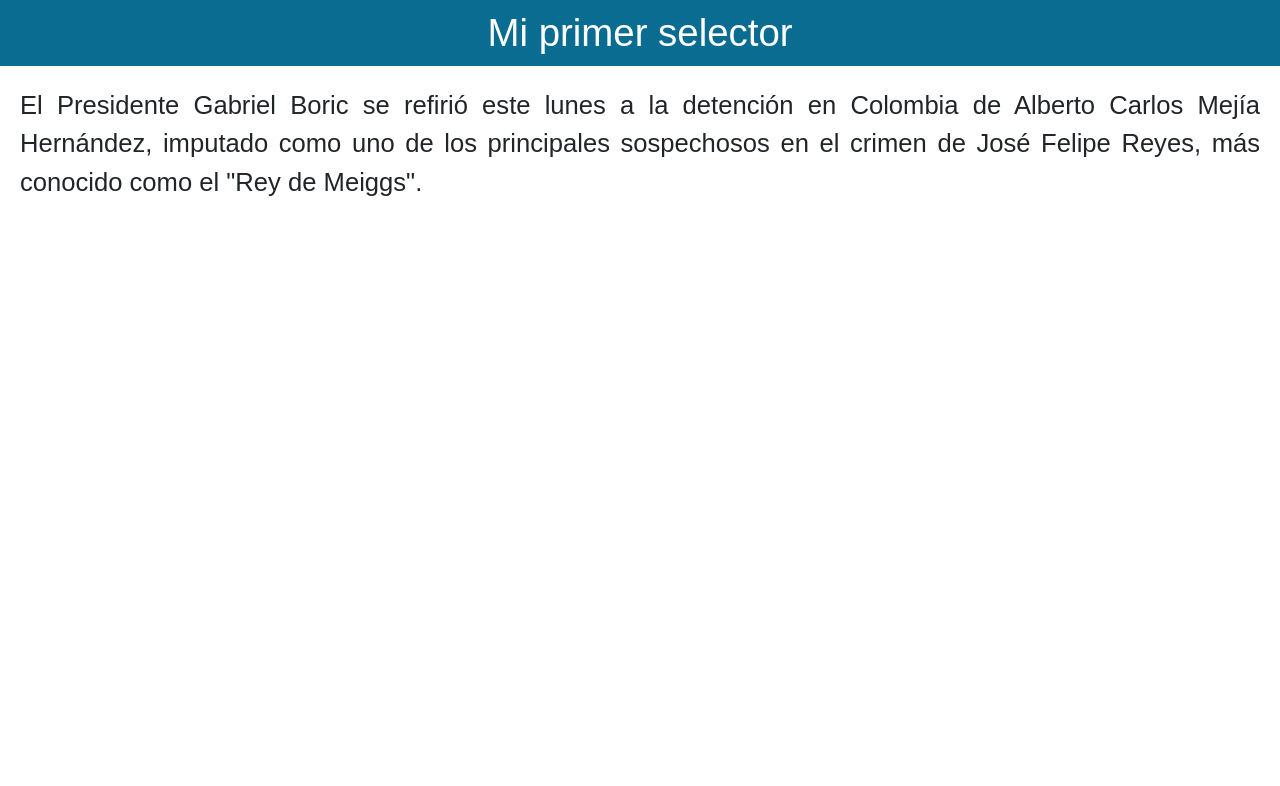
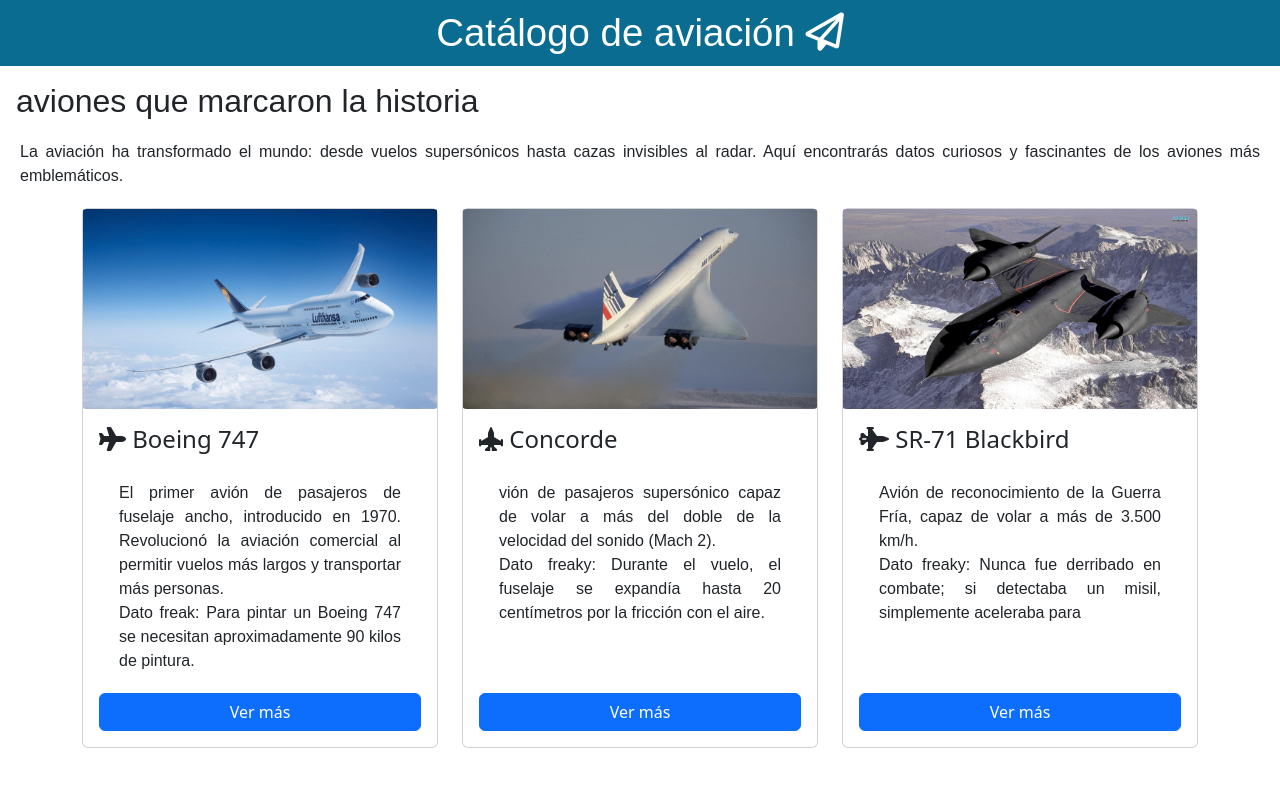
Before and after one commit to Jeahgh/DWM-Unidad-1, a plain HTML site: page Semana-3/Selector.html in a window 1280 px wide. Drawn offline with nearby package versions, Linux system fonts and the light colour scheme.

Commit message:
Commit Cards + FA Sem-2

```diff
--- a/Semana-3/Selector.html
+++ b/Semana-3/Selector.html
@@ -9,12 +9,69 @@
 <body>
 
 
-    <h1 id="titulo">Mi primer selector</h1>
-    <p>
-        El Presidente Gabriel Boric se refirió este lunes a la
-        detención en Colombia de Alberto Carlos Mejía Hernández, imputado como uno de los principales sospechosos
-        en el crimen de José Felipe Reyes, más conocido como el "Rey de Meiggs".
+
+    <h1 id="titulo">
+        Catálogo de aviación
+        <i class="fa-regular fa-paper-plane"></i>
+    </h1>
+    <h2 class="m-3">aviones que marcaron la historia</h2>
+
+
+    <p class="fs-6">
+        La aviación ha transformado el mundo: desde vuelos supersónicos hasta cazas
+        invisibles al radar. Aquí encontrarás datos curiosos y fascinantes de los aviones más emblemáticos.
     </p>
+
+    <div class="container">
+        <div class="row">
+            <div class="col-12 col-sm-6 col-md-4 mb-4">
+                <div class="card h-100">
+                    <img src="7871.jpg" alt="Foto" class="card-img-top img-fluid" style="border-radius: 1%;">
+                    <div class="card-body d-flex flex-column">
+                        <h4> <i class="fa-solid fa-plane"></i> Boeing 747</h4>
+                        <p>
+                            El primer avión de pasajeros de fuselaje ancho, introducido en 1970.
+                            Revolucionó la aviación comercial al permitir vuelos más largos y transportar más personas. <br>
+                            Dato freak: Para pintar un Boeing 747 se necesitan aproximadamente 90 kilos de pintura.
+                        </p>
+
+                        <a href="#" class="btn btn-primary mt-auto" >Ver más</a>
+                    </div>
+                </div>
+            </div>
+
+            <div class="col-12 col-sm-6 col-md-4 mb-4">
+                <div class="card h-100">
+                    <img src="concor1.jpg" alt="Foto" class="card-img-top img-fluid" style="border-radius: 1%;">
+                    <div class="card-body d-flex flex-column">
+                        <h4> <i class="fa-solid fa-jet-fighter-up"></i> Concorde</h4>
+                        <p>
+                            vión de pasajeros supersónico capaz de volar a más del doble de la velocidad del sonido (Mach 2). <br>
+                            Dato freaky: Durante el vuelo, el fuselaje se expandía hasta 20
+                            centímetros por la fricción con el aire.
+                        </p>
+                        <a href="#" class="btn btn-primary mt-auto" >Ver más</a>
+                    </div>
+                </div>
+            </div>
+
+            <div class="col-12 col-sm-6 col-md-4 mb-4">
+                <div class="card h-100">
+                    <img src="SRjpg.jpg" alt="Foto" class="card-img-top img-fluid" style="border-radius: 1%;">
+                    <div class="card-body d-flex flex-column">
+                        <h4><i class="fa-solid fa-fighter-jet"></i> SR-71 Blackbird</h4>
+                        <p>
+                            Avión de reconocimiento de la Guerra Fría, capaz de volar a más de 3.500 km/h. <br>
+                            Dato freaky: Nunca fue derribado en combate; si detectaba un misil,
+                            simplemente aceleraba para
+                        </p>
+                        <a href="#" class="btn btn-primary mt-auto" >Ver más</a>
+                    </div>
+                </div>
+            </div>
+
+        </div>
+    </div>
 
 
 
@@ -30,7 +87,6 @@
         }
 
         p{
-            font-size: 2vw;
             margin: 20px;
         }
 
```
Also changed, not shown: Semana-3/7871.jpg (added), Semana-3/SRjpg.jpg (added), Semana-3/concor1.jpg (added).
